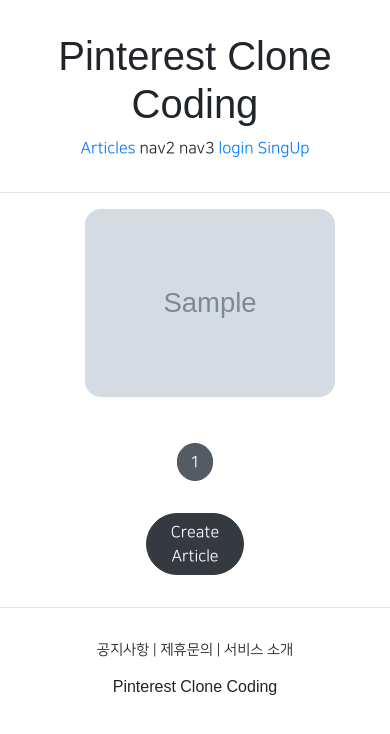
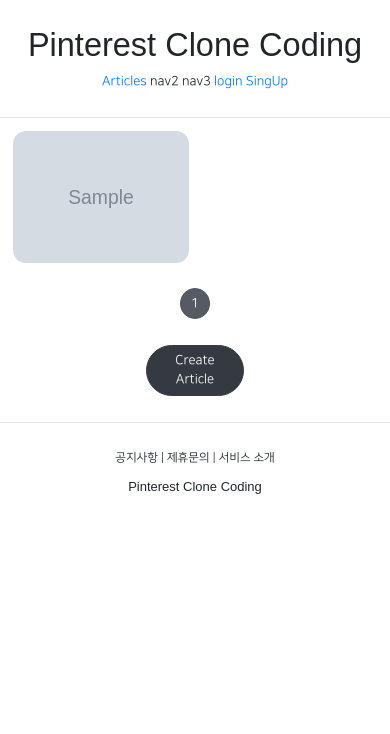
Before and after one commit to Narin88/DjangoPractice, a Django app: page /articles/list/ in a window 390 px wide. Shown: the top 734 px of the page. Run offline with Django 3.2, Linux system fonts and the light colour scheme; tables that the repository leaves empty hold one stand-in row (values such as "Sample post"); grey boxes marked "Sample" are stand-in pictures; some libraries are stand-ins or nearby versions; some web fonts are replaced.

Commit message:
django course 39 모바일 반응형 레이아웃

```diff
--- a/articleapp/templates/articleapp/list.html
+++ b/articleapp/templates/articleapp/list.html
@@ -4,9 +4,17 @@
 {% block content %}
 
 <style>
+  .container {
+    padding: 0;
+    margin: 0 auto;
+  }
+
+  .container a {
+    width: 45%;
+    max-width: 250px;
+  }
+
   .container div {
-    width: 250px;
-    background-color: antiquewhite;
     display: flex;
     justify-content: center;
     align-items: center;
@@ -36,7 +44,7 @@
 {% include 'snippets/pagination.html' with page_obj=page_obj %}
 
 <div style="text-align: center;">
-  <a href="{% url 'articleapp:create' %}" class="btn btn-dark rounded-pill col-3 mt-3 mb-3">
+  <a href="{% url 'articleapp:create' %}" class="btn btn-dark rounded-pill col-3 mt-3 mb-3 px-3">
     Create Article
   </a>
 </div>
--- a/pinterest/settings.py
+++ b/pinterest/settings.py
@@ -37,7 +37,7 @@
 # SECURITY WARNING: don't run with debug turned on in production!
 DEBUG = True
 
-ALLOWED_HOSTS = []
+ALLOWED_HOSTS = ['*']
 
 
 # Application definition
--- a/static/base.css
+++ b/static/base.css
@@ -13,3 +13,10 @@
 .pinterest_header {
     text-align: center; margin: 2rem 0;
 }
+
+/* 스크린의 사이즈가 500이하로 떨어지면 css태그 적용 */
+@media screen and (max-width: 500px) {
+    html {
+        font-size: 13px;
+    }
+}
--- a/static/js/magicgrid.js
+++ b/static/js/magicgrid.js
@@ -277,7 +277,7 @@
 let magicGrid = new MagicGrid({
   container: '.container',
   animate: true,
-  gutter: 30,
+  gutter: 12,
   static: true,
   useMin: true
 });
--- a/templates/head.html
+++ b/templates/head.html
@@ -3,7 +3,7 @@
 <head>
   <meta charset="UTF-8">
   <meta http-equiv="X-UA-Compatible" content="IE=edge">
-  <meta name="viewport" content="width=device-width, initial-scale=1.0">
+  <meta name="viewport" content="width=device-width, initial-scale=1.0, shrink-to-fit=no">
   <title>Pinterest Clone Coding</title>
 
   <!-- BootStrap 4.6.1 -->
```
